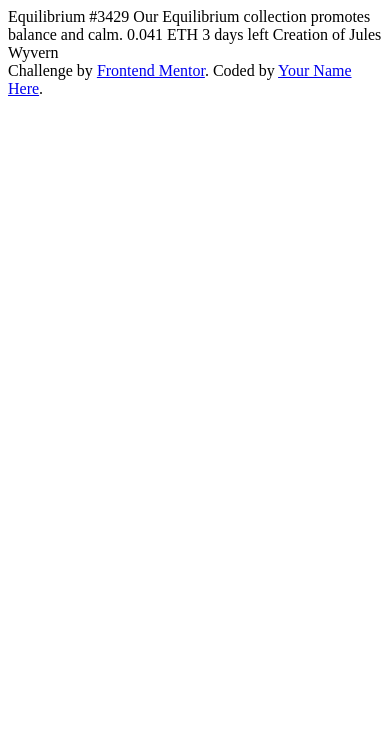
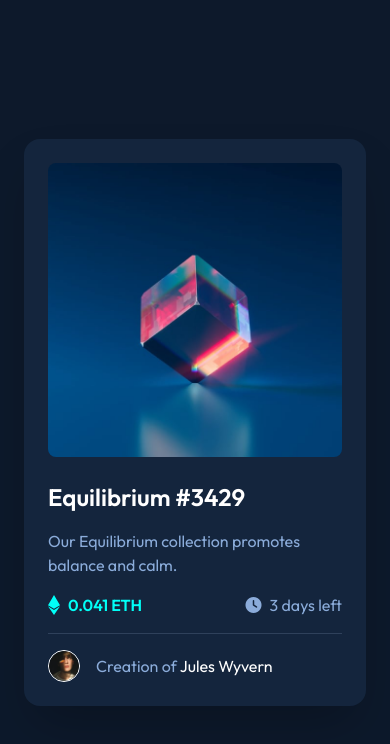
Before and after one commit to nazeeha-kb/nft-preview-card-component-main, a website: page index.html in a window 390 px wide. Drawn offline with Linux system fonts and the light colour scheme.

Commit message:
mobile and desktop layout complete, updated Readme

```diff
--- a/index.html
+++ b/index.html
@@ -5,24 +5,50 @@
   <meta charset="UTF-8">
   <meta name="viewport" content="width=device-width, initial-scale=1.0">
   <!-- displays site properly based on user's device -->
+  <link rel="icon" type="image/png" sizes="32x32" href="./images/favicon-32x32.png">
   <link rel="stylesheet" href="src/output.css">
-  <link rel="icon" type="image/png" sizes="32x32" href="./images/favicon-32x32.png">
   <link rel="preconnect" href="https://fonts.googleapis.com">
   <link rel="preconnect" href="https://fonts.gstatic.com" crossorigin>
+  <link rel="stylesheet" href="https://cdnjs.cloudflare.com/ajax/libs/font-awesome/6.4.0/css/all.min.css" />
   <link href="https://fonts.googleapis.com/css2?family=Outfit:wght@100..900&display=swap" rel="stylesheet">
   <title>Frontend Mentor | NFT preview card component</title>
 </head>
 
-<body>
+<body class="bg-cust-blue-950 flex items-center justify-center h-screen outfit">
+  <main class="bg-cust-blue-900 max-w-90 m-6 p-6 rounded-2xl shadow-2xl">
+    <section class="space-y-4">
+      <div class="overflow-hidden rounded-lg relative group cursor-pointer">
+        <img src="images/image-equilibrium.jpg" alt="Equilibrium artwork" class="object-contain">
+        <div class="absolute inset-0 bg-cust-cyan-400/40 items-center justify-center group-hover:flex hidden">
+          <img src="images/icon-view.svg" alt="">
+        </div>
+      </div>
 
-  Equilibrium #3429
+      <h1 class="text-white text-2xl font-semibold pt-2"> <a href="#"> Equilibrium #3429</a></h1>
 
-  Our Equilibrium collection promotes balance and calm.
+      <p class="text-cust-blue-500">Our Equilibrium collection promotes balance and calm.</p>
 
-  0.041 ETH
-  3 days left
+      <div class="flex justify-between items-center">
+        <div class="flex text-cust-cyan-400 font-semibold gap-2 items-center">
+          <img src="images/icon-ethereum.svg" alt="Etherium icon" class="size-5 w-3">
+          <div>0.041 ETH</div>
+        </div>
 
-  Creation of Jules Wyvern
+        <div class="flex items-center text-cust-blue-500 gap-2">
+          <i class="fa-solid fa-clock"></i>
+          <div>3 days left</div>
+        </div>
+      </div>
+    </section>
+    <hr class="text-cust-blue-800 my-4 font-extralight">
+    <!-- profile -->
+    <section class="flex items-center gap-4">
+      <img src="images/image-avatar.png" alt="Avatar image of Jules Wyvern"
+        class="size-8 border border-white rounded-full ">
+      <div class="text-cust-blue-500">Creation of <span class="text-white"> <a href="#">Jules
+            Wyvern</a></span></div>
+    </section>
+  </main>
 
   <div class="attribution hidden">
     Challenge by <a href="https://www.frontendmentor.io?ref=challenge" target="_blank">Frontend Mentor</a>.
--- a/package.json
+++ b/package.json
@@ -5,8 +5,8 @@
   "main": "index.js",
   "scripts": {
     "test": "echo \"Error: no test specified\" && exit 1",
-    "run": "npx @tailwindcss/cli -i ./src/input.css -o ./src/output.css --watch",
-    "dev": "npx @tailwindcss/cli -i ./src/input.css -o ./src/output.css"
+    "dev": "npx @tailwindcss/cli -i ./src/input.css -o ./src/output.css --watch",
+    "build": "npx @tailwindcss/cli -i ./src/input.css -o ./src/output.css"
   },
   "keywords": [],
   "author": "",
--- a/src/input.css
+++ b/src/input.css
@@ -11,12 +11,29 @@
 
 @theme {
     /* Primary */
-    --color-blue-500: hsl(215, 51%, 70%);
-    --color-cyan-400: hsl(178, 100%, 50%);
+    --color-cust-blue-500: hsl(215, 51%, 70%);
+    --color-cust-cyan-400: hsl(178, 100%, 50%);
 
     /* Neutral */
-    --color-blue-950 (main BG): hsl(217, 54%, 11%);
-    --color-blue-900 (card BG): hsl(216, 50%, 16%);
-    --color-blue-800 (line): hsl(215, 32%, 27%);
-    --color-white: hsl(0, 0%, 100%);
+    /* main bg */
+    --color-cust-blue-950: hsl(217, 54%, 11%);
+    /* Card bg */
+    --color-cust-blue-900: hsl(216, 50%, 16%);
+    /* line */
+    --color-cust-blue-800: hsl(215, 32%, 27%);
+
+    /* Font size */
+    --text-para: 18px;
+
+    /* Weights: 300 - light, 400 - normal, 600 - semibold */
 }
+
+@layer base {
+    p {
+        @apply md:text-para;
+    }
+
+    a {
+        @apply cursor-pointer hover:text-cust-cyan-400;
+    }
+}
```
Also changed, not shown: README-template.md (deleted), README.md, screenshot.png (added), src/output.css.
